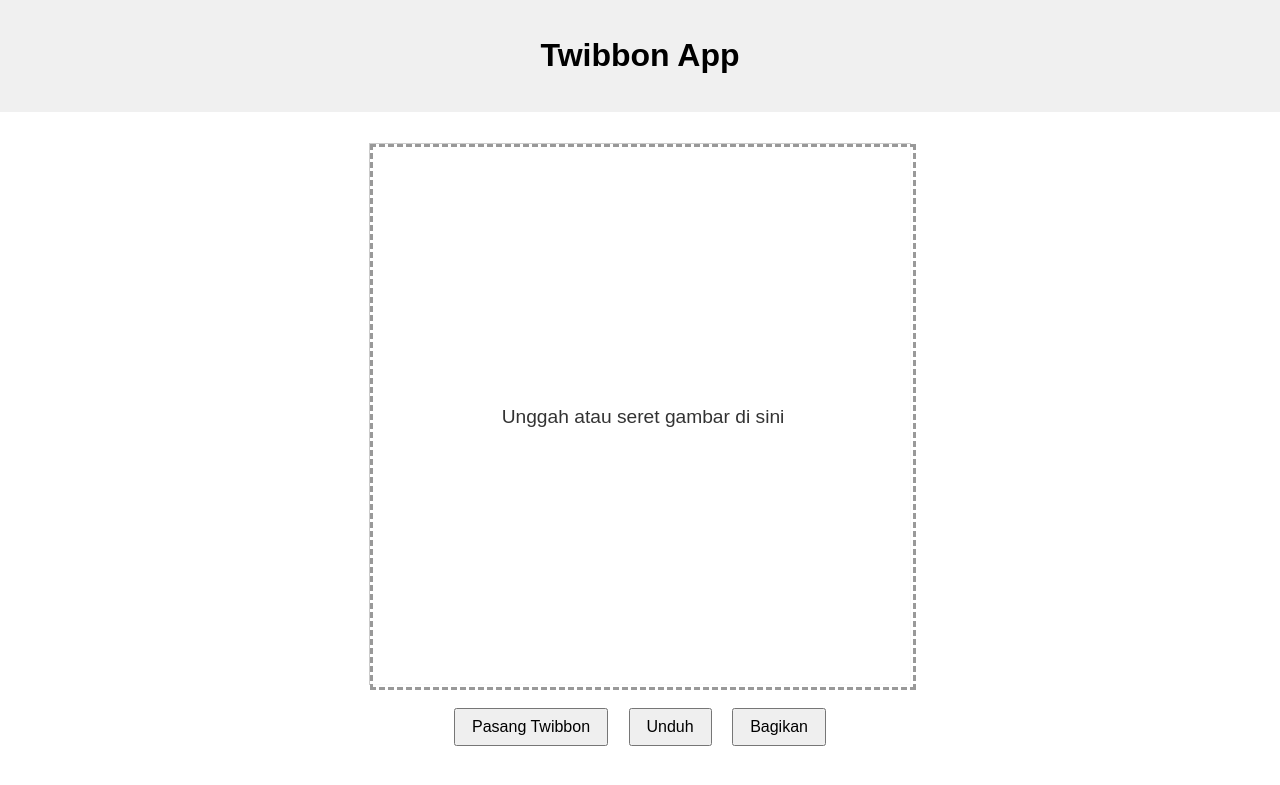
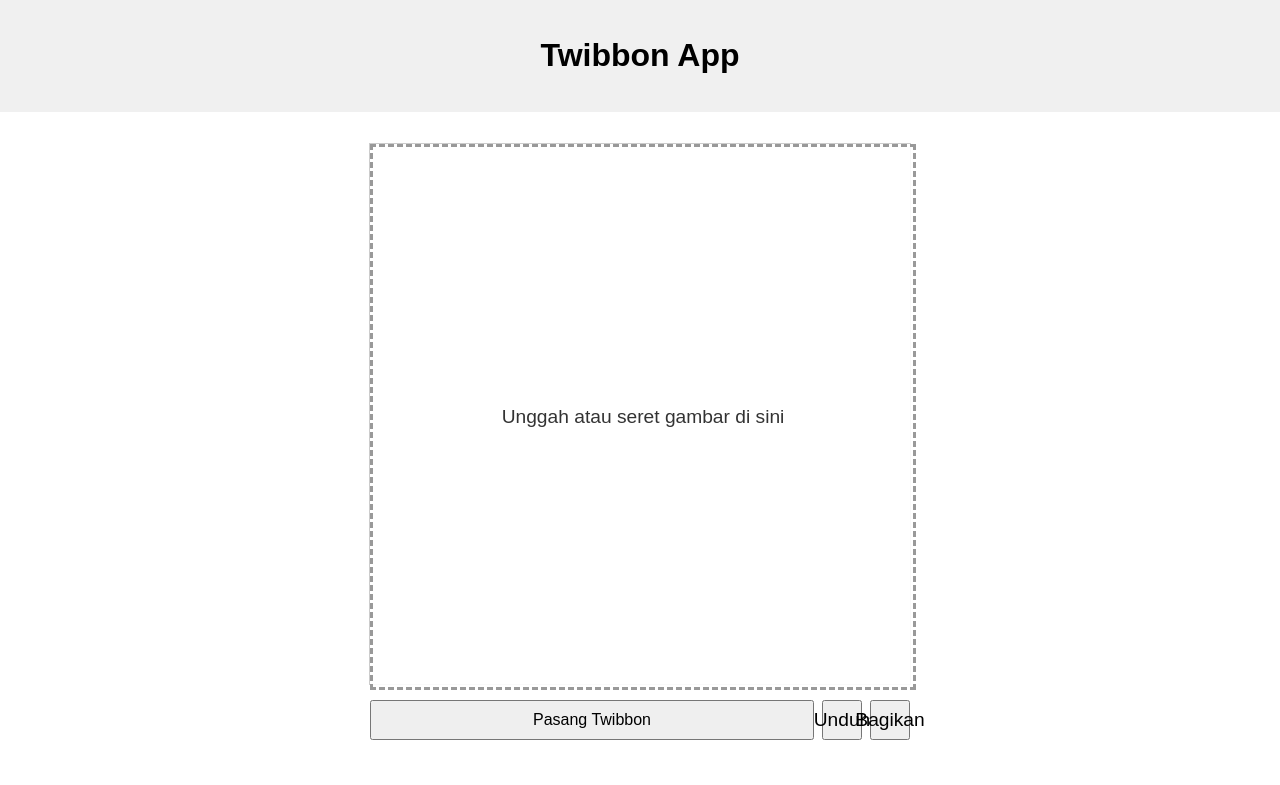
Before and after one commit to xtcodes/xtcodes.github.io, a Jekyll site: the page built from index.html, in a window 1280 px wide. Shown: the top 785 px of the page. Built offline with Jekyll 4.4.1, drawn with Linux system fonts in a browser that asks for light colours.

Commit message:
Update style.css

```diff
--- a/assets/css/style.css
+++ b/assets/css/style.css
@@ -16,37 +16,33 @@ header {
 
 .twibbon-app {
   margin-top: 2rem;
-  text-align: center;
-  /* Mengatur lebar maksimum aplikasi agar sesuai dengan batasan canvas */
+  /* Hapus text-align: center agar Flexbox controls bekerja */
+  /* text-align: center; */
   max-width: 90vw;
 }
 
 /* KONTROL UTAMA UKURAN VISUAL KANVAS/DROP AREA */
 .canvas-wrapper {
-    /* Batasi agar canvas tidak melebihi lebar/tinggi viewport yang ditetapkan di JS */
     max-width: 90vw;
     max-height: 60vh;
-    /* Agar canvas selalu berada di tengah wrapper yang mungkin lebih besar */
     display: flex;
     justify-content: center;
     align-items: center;
     margin: 0 auto;
-    /* Memaksa wrapper untuk memiliki rasio 1:1 secara visual saat layar besar */
     width: min(90vw, 60vh);
 
-    /* PENTING untuk positioning drop-overlay */
     position: relative;
     cursor: pointer;
 }
 
 canvas {
-  border: 1px solid #ccc; /* Border normal kanvas */
+  border: 1px solid #ccc;
   max-width: 100%;
   height: auto;
   display: block;
 }
 
-/* STYLE BARU UNTUK DROP AREA/OVERLAY */
+/* STYLE UNTUK DROP AREA/OVERLAY */
 .drop-overlay {
     position: absolute;
     top: 0;
@@ -57,42 +53,73 @@ canvas {
     flex-direction: column;
     justify-content: center;
     align-items: center;
-    background-color: rgba(255, 255, 255, 0.9); /* Latar putih transparan */
+    background-color: rgba(255, 255, 255, 0.9);
     color: #333;
     font-size: 1.2rem;
     text-align: center;
     border: 3px dashed transparent;
     transition: opacity 0.3s, background-color 0.2s;
-    z-index: 10; /* Pastikan di atas canvas */
+    z-index: 10;
 }
 
-/* KELAS BARU: Untuk menampilkan border dotted/dashed saat siap unggah */
 .drop-ready {
-    border: 3px dashed #999; /* Border abu-abu putus-putus saat siap */
+    border: 3px dashed #999;
 }
 
-/* Visual Feedback saat file diseret */
 .drag-over {
-    border: 3px dashed #1e90ff; /* Border biru putus-putus */
-    background-color: rgba(173, 216, 230, 0.7); /* Latar biru muda */
+    border: 3px dashed #1e90ff;
+    background-color: rgba(173, 216, 230, 0.7);
 }
 
-/* Kelas untuk menonaktifkan drop area (setelah gambar diunggah) */
 .drop-disabled {
     opacity: 0;
-    pointer-events: none; /* Menonaktifkan interaksi mouse pada overlay */
+    pointer-events: none;
 }
 
 img {
   width: 100%;
   height: auto;
 }
+
+/* --- PERUBAHAN UTAMA DI SINI --- */
 .controls {
   margin-top: 1rem;
+  display: flex; /* Menggunakan Flexbox untuk tata letak horizontal */
+  gap: 0.5rem;   /* Jarak antar tombol */
+  width: 100%;  /* Memastikan controls mengisi lebar twibbon-app */
 }
 
-button, input[type="file"] {
+/* Reset default styling untuk semua button dalam controls */
+.controls button {
+  margin: 0; /* Hapus margin yang sudah ada */
+  padding: 0; /* Hapus padding default */
+  font-size: 1rem;
+}
+
+/* 1. Tombol Twibbon: fleksibel, mengisi sisa ruang */
+#btnTwibbon {
+  flex-grow: 1; /* Ambil semua ruang yang tersisa */
+  padding: 0.5rem 1rem; /* Tambahkan padding agar terlihat seperti tombol normal */
+}
+
+/* 2 & 3. Tombol Unduh & Bagikan: 40x40 persegi */
+#btnDownload, #btnShare {
+  width: 40px; /* Lebar tetap */
+  min-width: 40px; /* Pastikan tidak menyusut */
+  height: 40px; /* Tinggi tetap (sehingga persegi) */
+  flex-shrink: 0; /* Jangan biarkan menyusut */
+
+  /* Posisikan ikon di tengah tombol */
+  display: flex;
+  justify-content: center;
+  align-items: center;
+  font-size: 1.2rem; /* Atur ukuran ikon */
+}
+
+/* Hapus aturan lama untuk button, input[type="file"] jika ada */
+/* button, input[type="file"] {
   margin: 0.5rem;
   padding: 0.5rem 1rem;
   font-size: 1rem;
-}
+} */
+/* Aturan ini telah diganti dengan yang lebih spesifik di atas. */
```
